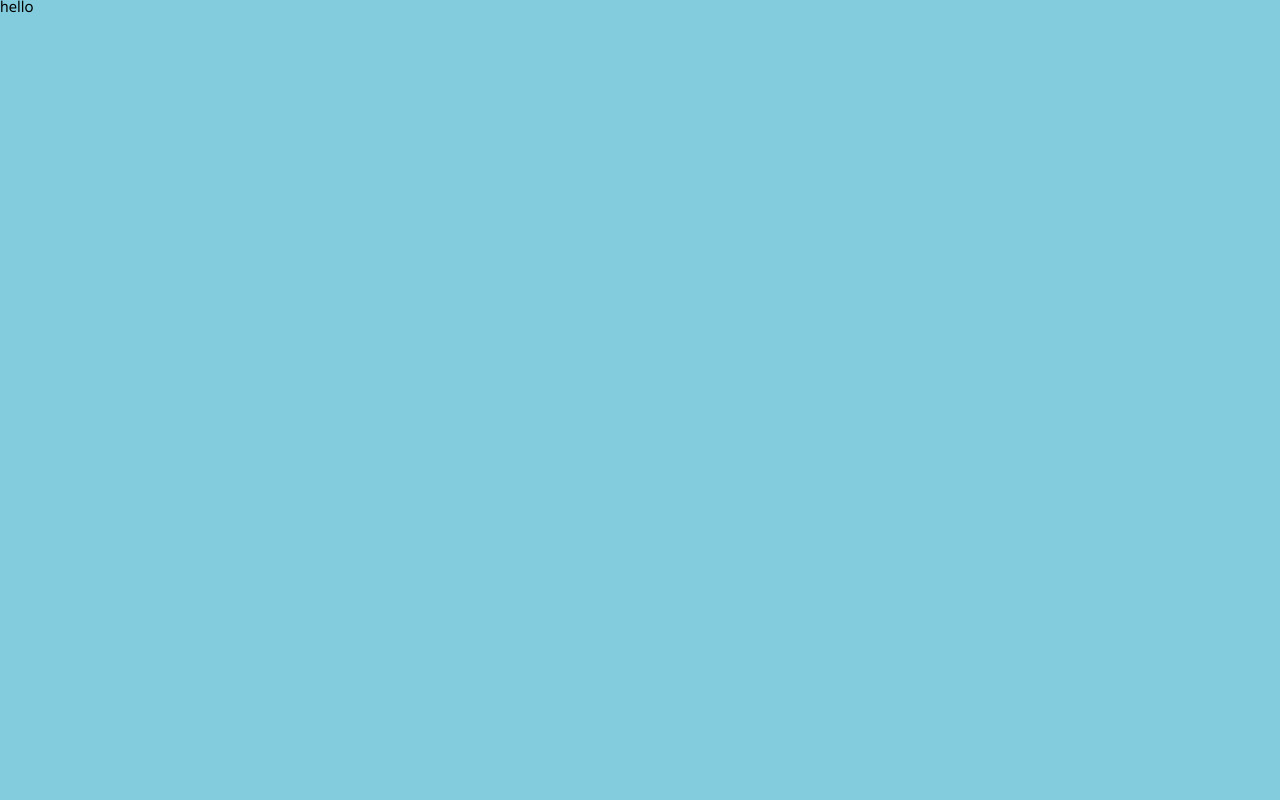
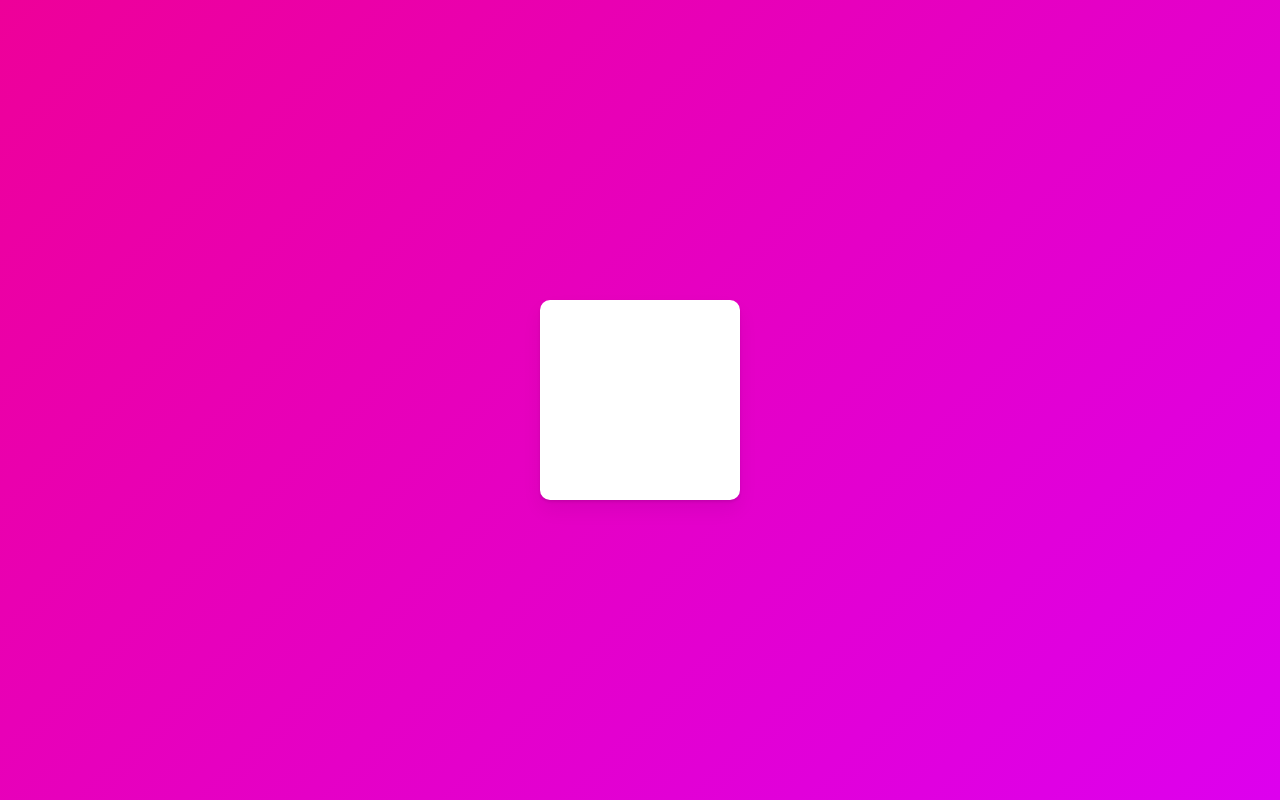
Before and after one commit to mongzii/animation, a React (Create React App) app: page / in a window 1280 px wide. Built offline with nearby package versions, Linux system fonts and the light colour scheme.

Commit message:
feat: 기초 setting 변경

```diff
--- a/src/App.tsx
+++ b/src/App.tsx
@@ -1,9 +1,27 @@
-import React from "react";
+import styled from "styled-components";
 
-import "./App.css";
+const Wrapper = styled.div`
+  height: 100vh;
+  width: 100vw;
+  display: flex;
+  justify-content: center;
+  align-items: center;
+`;
+
+const Box = styled.div`
+  width: 200px;
+  height: 200px;
+  background-color: white;
+  border-radius: 10px;
+  box-shadow: 0 2px 3px rgba(0, 0, 0, 0.1), 0 10px 20px rgba(0, 0, 0, 0.06);
+`;
 
 function App() {
-  return <>hello</>;
+  return (
+    <Wrapper>
+      <Box />
+    </Wrapper>
+  );
 }
 
 export default App;
--- a/src/index.tsx
+++ b/src/index.tsx
@@ -59,9 +59,11 @@
   box-sizing: border-box;
 }
 body {
+  font-weight: 300;
   font-family: 'Hind', sans-serif;
-  background-color: ${props => props.theme.bgColor};
   color: black;
+  line-height: 1.2;
+  background: linear-gradient(135deg, #e09, #d0e);
 }
 a {
   text-decoration: none;
--- a/src/styled.d.ts
+++ b/src/styled.d.ts
@@ -1,9 +1,5 @@
 import "styled-components";
 
 declare module "styled-components" {
-  export interface DefaultTheme {
-    bgColor: string;
-    boardColor: string;
-    cardColor: string;
-  }
+  export interface DefaultTheme {}
 }
--- a/src/theme.ts
+++ b/src/theme.ts
@@ -1,7 +1,3 @@
 import { DefaultTheme } from "styled-components";
 
-export const darkTheme: DefaultTheme = {
-  bgColor: "#82ccdd", //blue계열
-  boardColor: "#DADFE9", //gray계열
-  cardColor: "white",
-};
+export const darkTheme: DefaultTheme = {};
```
